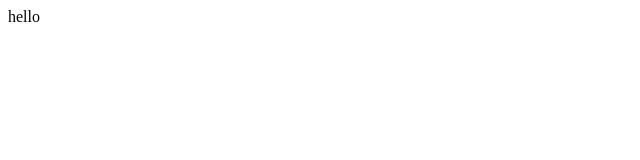
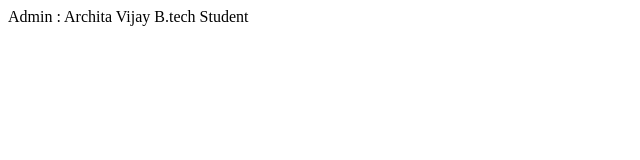
Before and after one commit to ArchitaVj/Test, a plain HTML site: page info.html in a window 1280 px wide. Shown: the whole page, without its empty margins (0-640 px from the left). Drawn offline with Linux system fonts and the light colour scheme.

Commit message:
changes commit

```diff
--- a/info.html
+++ b/info.html
@@ -4,9 +4,10 @@
     <meta charset="UTF-8">
     <meta http-equiv="X-UA-Compatible" content="IE=edge">
     <meta name="viewport" content="width=device-width, initial-scale=1.0">
-    <title>Document</title>
+    <title>Information page</title>
 </head>
 <body>
-    hello
+    Admin : Archita Vijay
+    B.tech Student
 </body>
 </html>
```
Also changed, not shown: comments.html (added, +6 -0 lines), index.html (+1 -0 lines).
